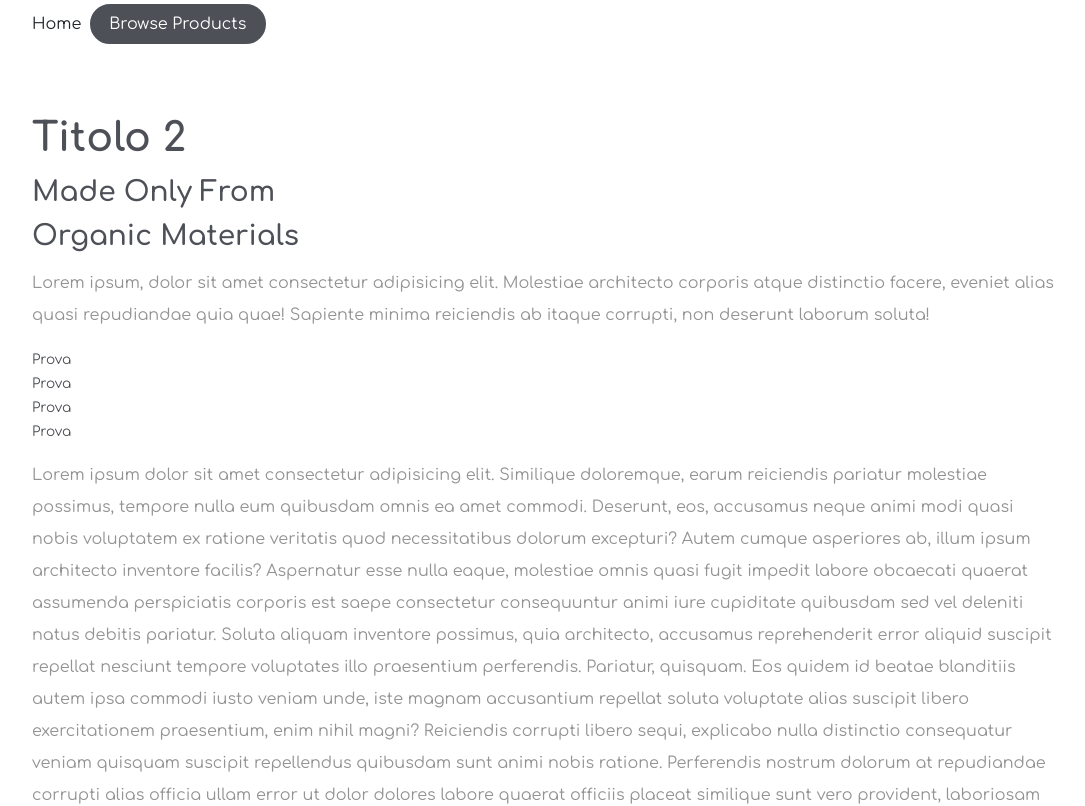
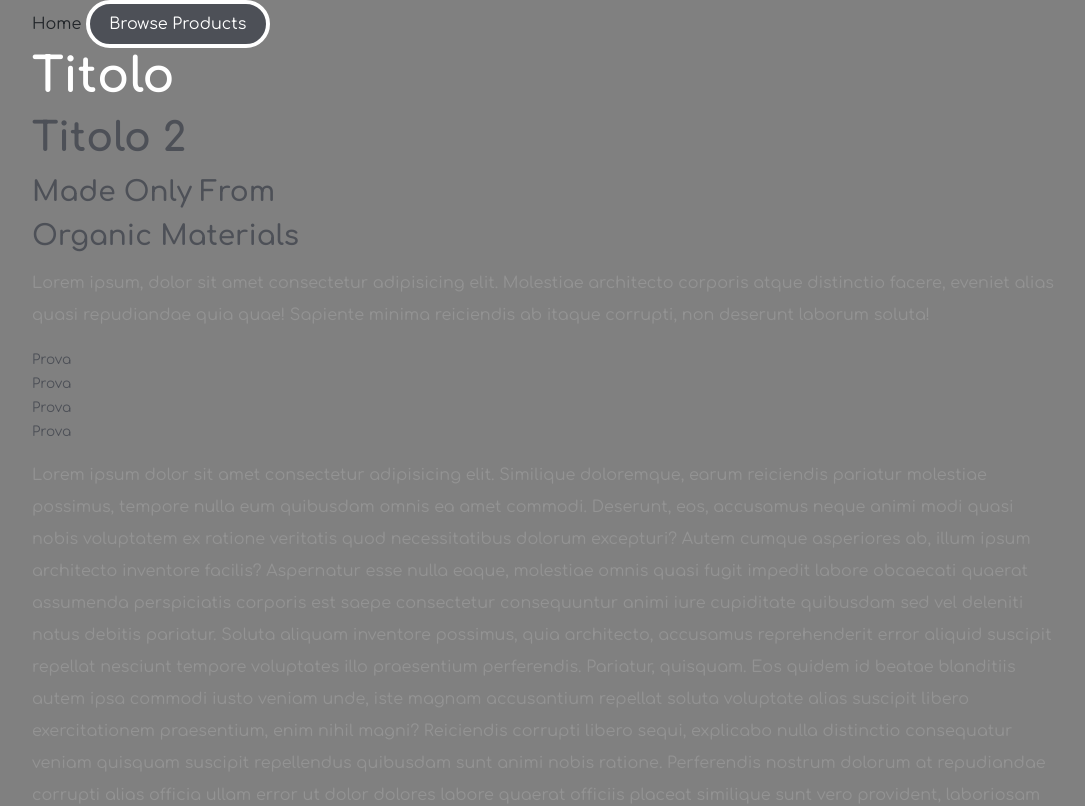
Before and after one commit to Mattia-Rollo/laravel-fashion-shop, a Vue app: page / in a window 1280 px wide. Shown: the top 806 px of the page, without its empty margins (96-1181 px from the left). Built offline with nearby package versions, Linux system fonts and the light colour scheme; no server answers.

Commit message:
added bg gray

```diff
--- a/src/assets/styles/main.scss
+++ b/src/assets/styles/main.scss
@@ -14,7 +14,7 @@
     RESET
 ***************************/
 body{
-    background-color: $mk_white;
+    background-color: gray;
     font-family: 'Comfortaa', cursive;
 }
 ::-webkit-scrollbar{
```
